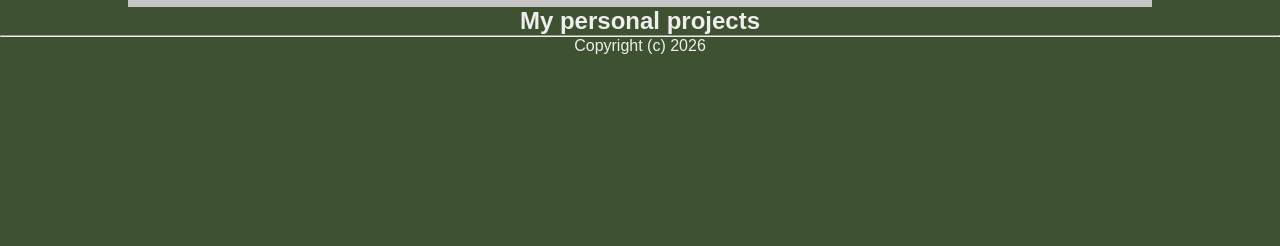
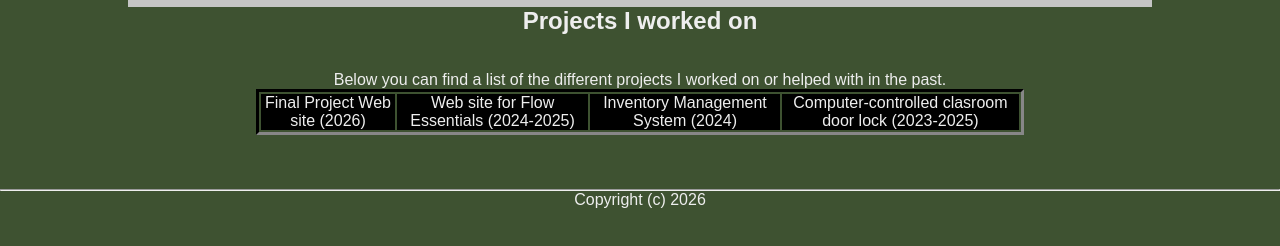
Before and after one commit to 0650781/0650781.github.io, a plain HTML site: page projects.htm in a window 1280 px wide. Shown: the part 76-322 px from the top of the page. Drawn offline with Linux system fonts and the light colour scheme.

Commit message:
update
Updated the heading and added a description and project list.

```diff
--- a/projects.htm
+++ b/projects.htm
@@ -19,8 +19,19 @@
     	</nav>
 
     <main>
-     	<h2>My personal projects</h2>
-
+     	<h2>Projects I worked on</h2>
+		<br/>
+		<br/>
+		<p>Below you can find a list of the different projects I worked on or helped with in the past.</p>
+     	<table>
+			<tr>
+				<td>Final Project Web site (2026)</td>
+				<td>Web site for Flow Essentials (2024-2025)</td>
+				<td>Inventory Management System (2024)</td>
+				<td>Computer-controlled clasroom door lock (2023-2025)</td>
+			</tr>
+		</table>
+		<br/><br/><br/>
 	</main>
 	<footer>
 		<hr/>
```
